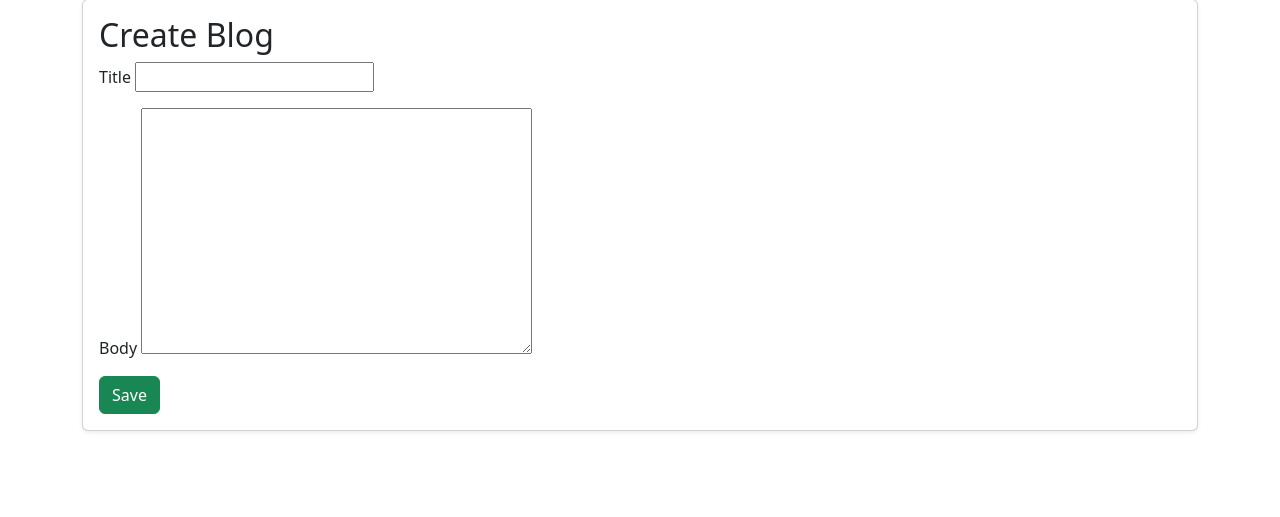
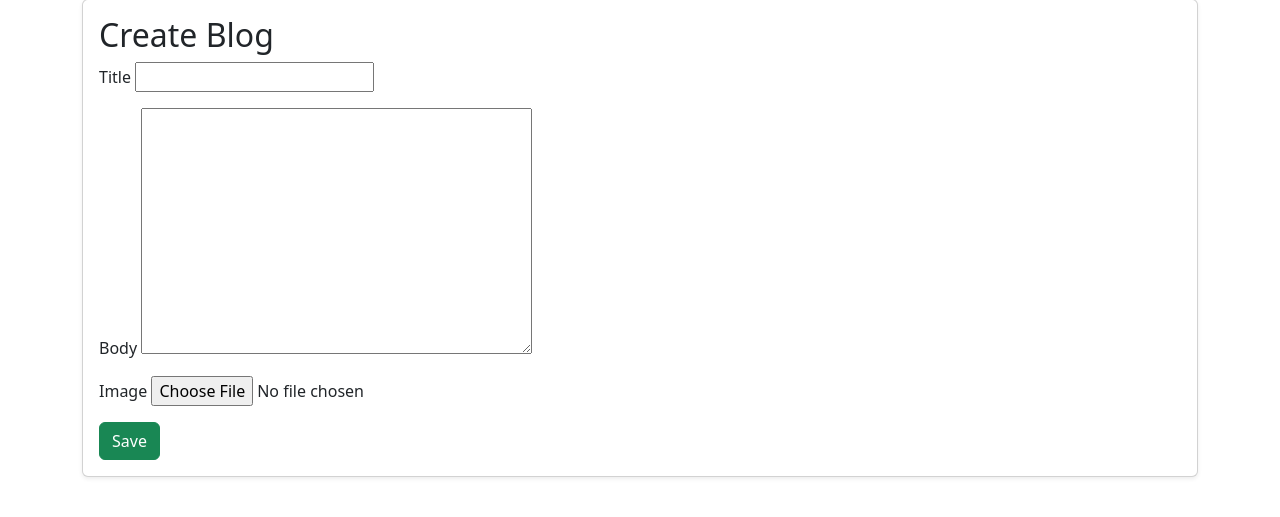
Before and after one commit to Nirajjj11/blog-app-django, a Django app: page /new/ in a window 1280 px wide. Shown: the part 81-598 px from the top of the page. Run offline with Django 5.2, Linux system fonts and the light colour scheme; the visitor is signed in with stand-in values (Sample User, id 1).

Commit message:
Image Upload system done

```diff
--- a/news_project/blog/models.py
+++ b/news_project/blog/models.py
@@ -18,6 +18,7 @@ class Blog(models.Model):
       author = models.ForeignKey(User, on_delete=models.CASCADE)
       status = models.CharField(max_length=20, choices=STATUS_CHOICES, default='draft')
       created_at = models.DateTimeField(auto_now_add=True)
+      image = models.ImageField(upload_to='blog_images/', blank=True, null=True)
 
       def __str__(self):
             return self.title
--- a/news_project/blog/views.py
+++ b/news_project/blog/views.py
@@ -22,7 +22,7 @@ class BlogDetailView(DetailView):
 
 class BlogCreateView(LoginRequiredMixin, CreateView):
       model = Blog
-      fields = ['title', 'body']
+      fields = ['title', 'body', 'image']
       template_name = "blog/blog_form.html"
 
       def form_valid(self, form):
@@ -33,7 +33,7 @@ class BlogCreateView(LoginRequiredMixin, CreateView):
 
 class BlogUpdateView(LoginRequiredMixin, UpdateView):
       model = Blog
-      fields = ['title', 'body']
+      fields = ['title', 'body','image']
       template_name = "blog/blog_form.html"
 
 
--- a/news_project/news_project/settings.py
+++ b/news_project/news_project/settings.py
@@ -11,6 +11,7 @@ https://docs.djangoproject.com/en/6.0/ref/settings/
 """
 
 from pathlib import Path
+import os
 
 # Build paths inside the project like this: BASE_DIR / 'subdir'.
 BASE_DIR = Path(__file__).resolve().parent.parent
@@ -26,6 +27,10 @@ SECRET_KEY = "django-insecure-nmfu=1s_b!*x=0_dsnuvezn=(f1m=og=p*0=_58hl5+^5a%ngp
 DEBUG = True
 
 ALLOWED_HOSTS = []
+
+# for media urls
+MEDIA_URL = '/media/'
+MEDIA_ROOT = os.path.join(BASE_DIR, 'media')
 
 
 # Application definition
--- a/news_project/news_project/urls.py
+++ b/news_project/news_project/urls.py
@@ -1,6 +1,9 @@
 from django.contrib import admin
 from django.urls import path, include
 from django.contrib.auth import views as auth_views
+
+from django.conf import settings                    # For image upload
+from django.conf.urls.static import static
 
 urlpatterns = [
     path("admin/", admin.site.urls),
@@ -11,3 +14,6 @@ urlpatterns = [
     path("accounts/login/", auth_views.LoginView.as_view(), name="login"),
     path("accounts/logout/", auth_views.LogoutView.as_view(), name="logout"),
 ]
+
+if settings.DEBUG :
+    urlpatterns += static(settings.MEDIA_URL, document_root = settings.MEDIA_ROOT)
--- a/news_project/templates/blog/blog_form.html
+++ b/news_project/templates/blog/blog_form.html
@@ -7,7 +7,7 @@
 
             <h2>{% if object %}Edit Blog{% else %}Create Blog{% endif %}</h2>
 
-            <form method="post">
+            <form method="post" enctype="multipart/form-data">
                   {% csrf_token %}
 
                   <div class="mb-3">
@@ -20,6 +20,18 @@
                         {{ form.body }}
                   </div>
 
+                  <!-- for image upload -->
+                  <div class="mb-3">
+                        <label>Image</label>
+                        {{ form.image }}
+                  </div>
+
+                  {% if object and object.image %}
+                  <div class="mb-3">
+                        <p>Current Image:</p>
+                        <img src="{{ object.image.url }}" class="img-fluid rounded" style="max-width:200px;">
+                  </div>
+                  {% endif %}
                   <button class="btn btn-success">Save</button>
             </form>
 
--- a/news_project/templates/blog/blog_list.html
+++ b/news_project/templates/blog/blog_list.html
@@ -17,6 +17,9 @@
       <div class="col">
             <div class="card h-100">
                   <div class="card-body">
+                        {% if blog.image %}
+                        <img src="{{ blog.image.url }}" class="card-img-top">
+                        {% endif %}
                         <h5 class="card-title">
                               <a href="{{ blog.get_absolute_url }}">
                                     {{ blog.title }}
@@ -37,4 +40,4 @@
       <p>No blogs published yet.</p>
       {% endfor %}
 
-{% endblock %}
+      {% endblock %}
```
Also changed, not shown: news_project/templates/blog/blog_detail.html (+8 -0 lines).
